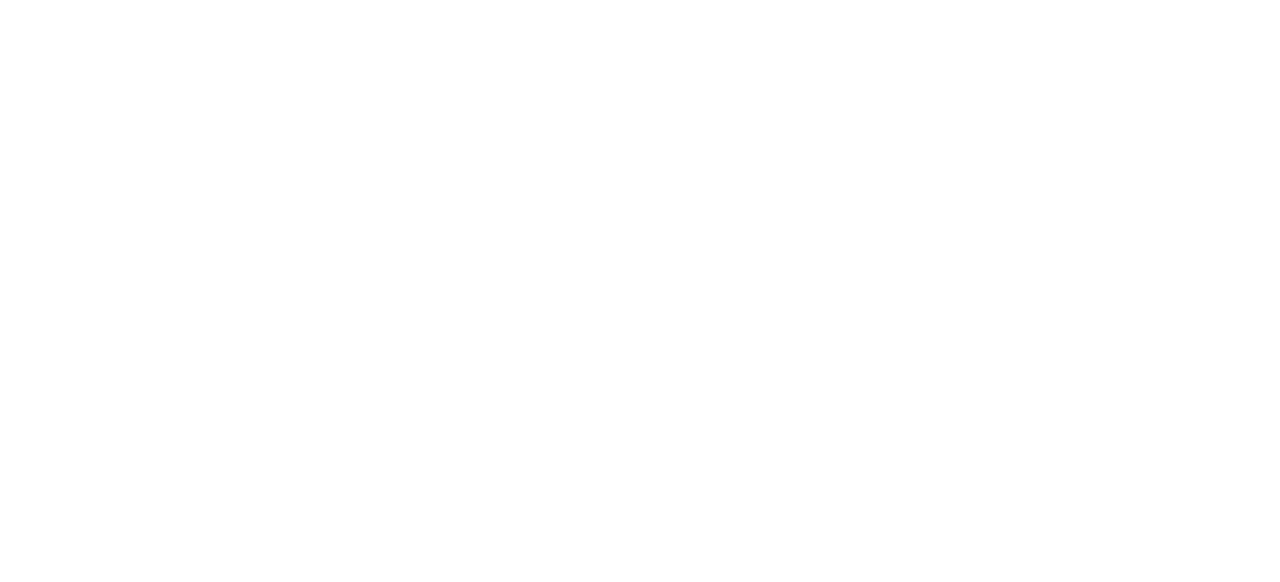
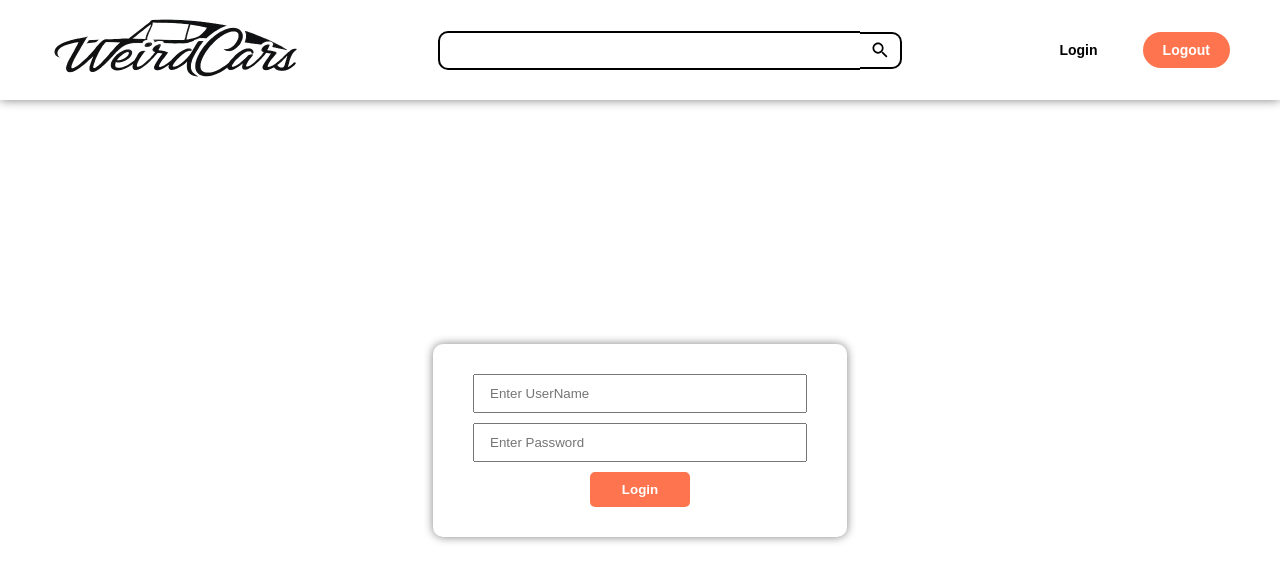
Before and after one commit to kalviumcommunity/S56_WeirdCars, a React (Vite) app in the folder WeirdCars/: page /login in a window 1280 px wide. Before the commit this address had no page. Shown: the top 582 px of the page. Built offline with nearby package versions, Linux system fonts and the light colour scheme.

Commit message:
login logout cookies added

```diff
--- a/WeirdCars/src/App.jsx
+++ b/WeirdCars/src/App.jsx
@@ -6,6 +6,7 @@
 import Products from './Page/Products';
 import FormPage from './Page/FormPage';
 import Update from './Page/Update';
+import LoginPage from './Page/LoginPage';
 
 function App() {
 
@@ -16,6 +17,7 @@
   <Route path="/products" element={<Products/>}/>
   <Route path="/add" element={<FormPage/>}/>
   <Route path='/update/:id' element={<Update/>}/>
+  <Route path='/login' element={<LoginPage/>}/>
 </Routes>
     </>
   )
--- /dev/null
+++ b/WeirdCars/src/Components/Login.css
@@ -0,0 +1,30 @@
+.LoginformContainer{
+    /* border: 2px solid red; */
+    display: flex;
+    align-items: center;
+    justify-content: center;
+    height: 85vh;
+    }
+
+    form{
+        /* border: 2px solid black; */
+        display: flex;
+        flex-direction: column;
+        padding: 30px 40px;
+        gap: 10px;
+        box-shadow: 0 0 10px 0 gray;
+        border-radius: 10px;
+    }
+    form input{
+        width: 300px;
+        padding: 10px 15px;
+    }
+    form input[type=submit]{
+        width: 100px;
+        margin: auto;
+        border: none;
+        background-color: #fd744f;
+        color: white;
+        font-weight: 800;
+        border-radius:5px ;
+    }
--- /dev/null
+++ b/WeirdCars/src/Components/Login.jsx
@@ -0,0 +1,24 @@
+import {useState} from 'react'
+import "./Login.css"
+import { useNavigate } from 'react-router-dom'
+const Login = () => {
+    const [username,setName] = useState()
+    const [password,setYear] = useState()
+    const navigate = useNavigate()
+    let handleSubmit=(e)=>{
+        e.preventDefault()
+        document.cookie = `username=${username};expires=` +new Date(2030,0,1).toUTCString
+        navigate("/")
+    }
+  return (
+    <div className='LoginformContainer'>
+    <form action="" onSubmit={handleSubmit}>
+        <input type="text" placeholder='Enter UserName' value={username} onChange={(el)=>setName(el.target.value)} />
+        <input type="password" placeholder='Enter Password' value={password} onChange={(el)=>setYear(el.target.value)} />
+        <input type="submit" value="Login" />
+    </form>
+</div>
+  )
+}
+
+export default Login
--- a/WeirdCars/src/Components/Navbar.jsx
+++ b/WeirdCars/src/Components/Navbar.jsx
@@ -3,6 +3,10 @@
 import { Link } from 'react-router-dom';
 import './Navbar.css'
 const Navbar = () => {
+  let handleLogout=()=>{
+    document.cookie = `username=;expires=`
+    window.location.reload()
+  }
   return (
     <div className='navbar'>
         <nav>
@@ -17,8 +21,10 @@
                 <button className='searchbtn'><IoMdSearch /></button>
             </div>
             <div className="login">
+              <Link to="/login">
                 <button className='loginbtn'>Login</button>
-                <button className='registerbtn'>Register</button>
+              </Link>
+                <button className='registerbtn' onClick={handleLogout}>Logout</button>
             </div>
         </nav>
     </div>
--- /dev/null
+++ b/WeirdCars/src/Page/LoginPage.jsx
@@ -0,0 +1,14 @@
+import React from 'react'
+import Navbar from '../Components/Navbar'
+import Login from '../Components/Login'
+
+const LoginPage = () => {
+  return (
+    <div>
+        <Navbar/>
+        <Login/>
+    </div>
+  )
+}
+
+export default LoginPage
```
